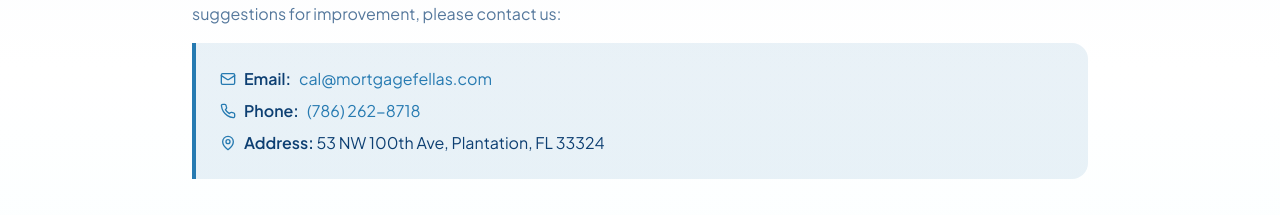
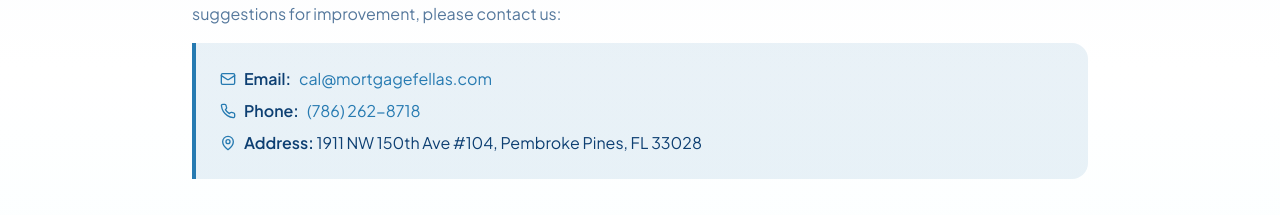
Before and after one commit to Loandock/1st-fin-website, a Next.js app: page /accessibility in a window 1280 px wide. Shown: the part 1268-1483 px from the top of the page. Built offline with nearby package versions, Linux system fonts and the light colour scheme.

Commit message:
Fix wrong address in accessibility page

```diff
--- a/src/app/accessibility/page.tsx
+++ b/src/app/accessibility/page.tsx
@@ -103,7 +103,7 @@ export default function AccessibilityPage() {
               </p>
               <p className="text-[#0D3F72] flex items-start gap-2">
                 <MapPin className="w-4 h-4 text-[#267AB1] mt-1" />
-                <span><strong className="font-semibold">Address:</strong> 53 NW 100th Ave, Plantation, FL 33324</span>
+                <span><strong className="font-semibold">Address:</strong> 1911 NW 150th Ave #104, Pembroke Pines, FL 33028</span>
               </p>
             </div>
 
```
